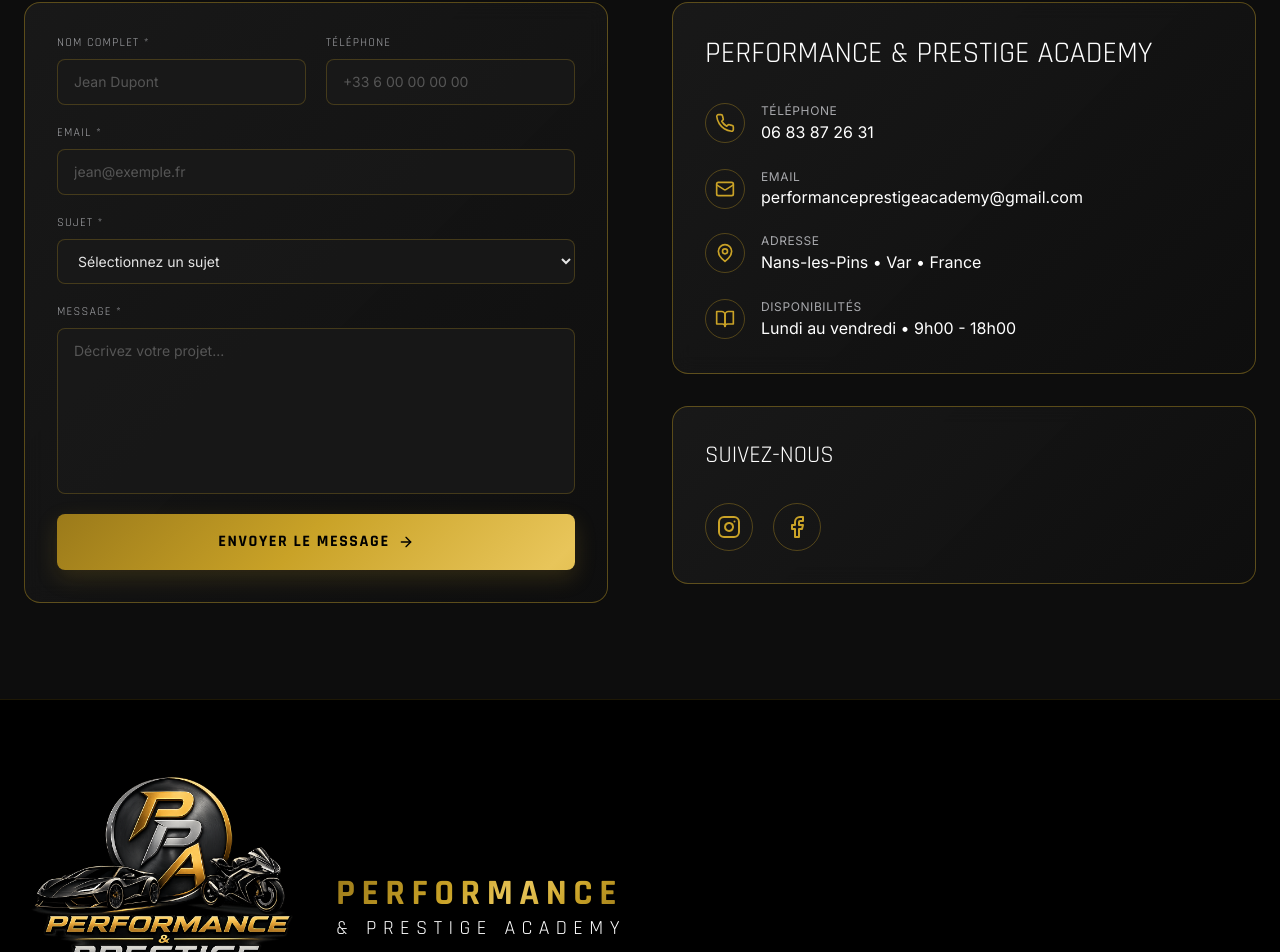
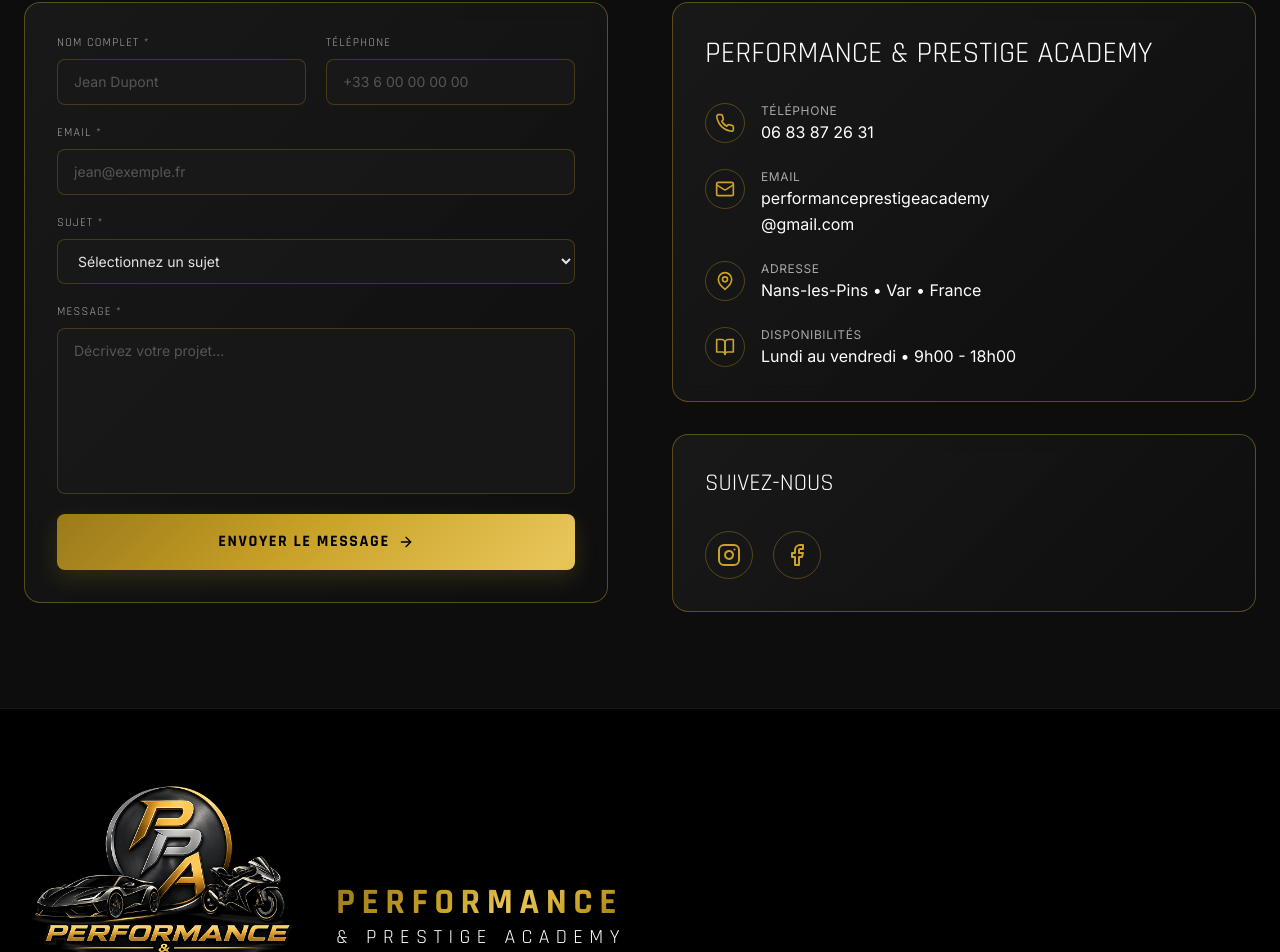
Before and after one commit to PerformancePrestigeAcademy/performance-prestige-academy, a React (Vite) app: page / in a window 1280 px wide. Shown: the part 6998-7950 px from the top of the page. Built offline with nearby package versions, Linux system fonts and the light colour scheme.

Commit message:
PATCH 013 v10 quad

```diff
--- a/src/components/ContactForm.tsx
+++ b/src/components/ContactForm.tsx
@@ -301,9 +301,11 @@ w-full
           <p className="text-xs text-[#A8A9AD] uppercase tracking-wider">
             Email
           </p>
-          <p className="text-white text-sm sm:text-base leading-relaxed">
-            performanceprestigeacademy@gmail.com
-          </p>
+          <p className="text-white leading-relaxed">
+  performanceprestigeacademy
+  <br />
+  @gmail.com
+</p>
         </div>
       </div>
 
```
